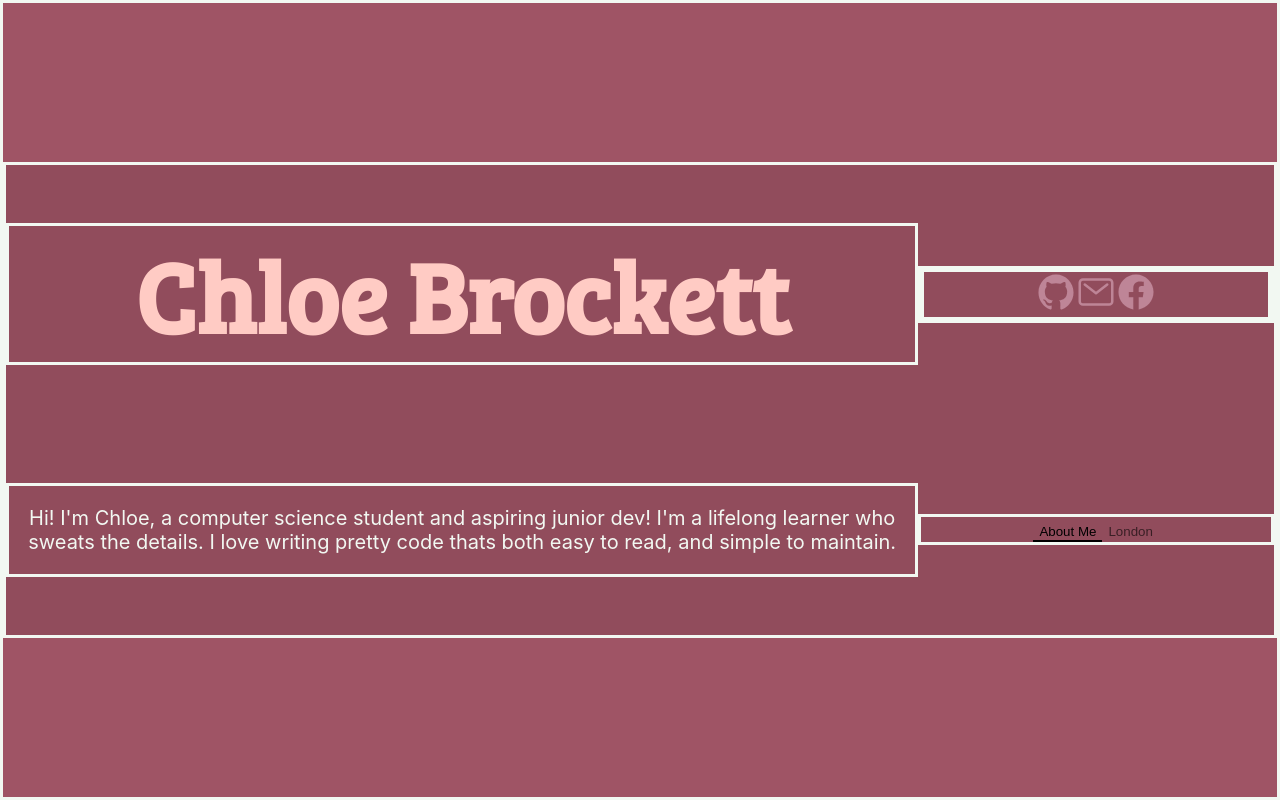
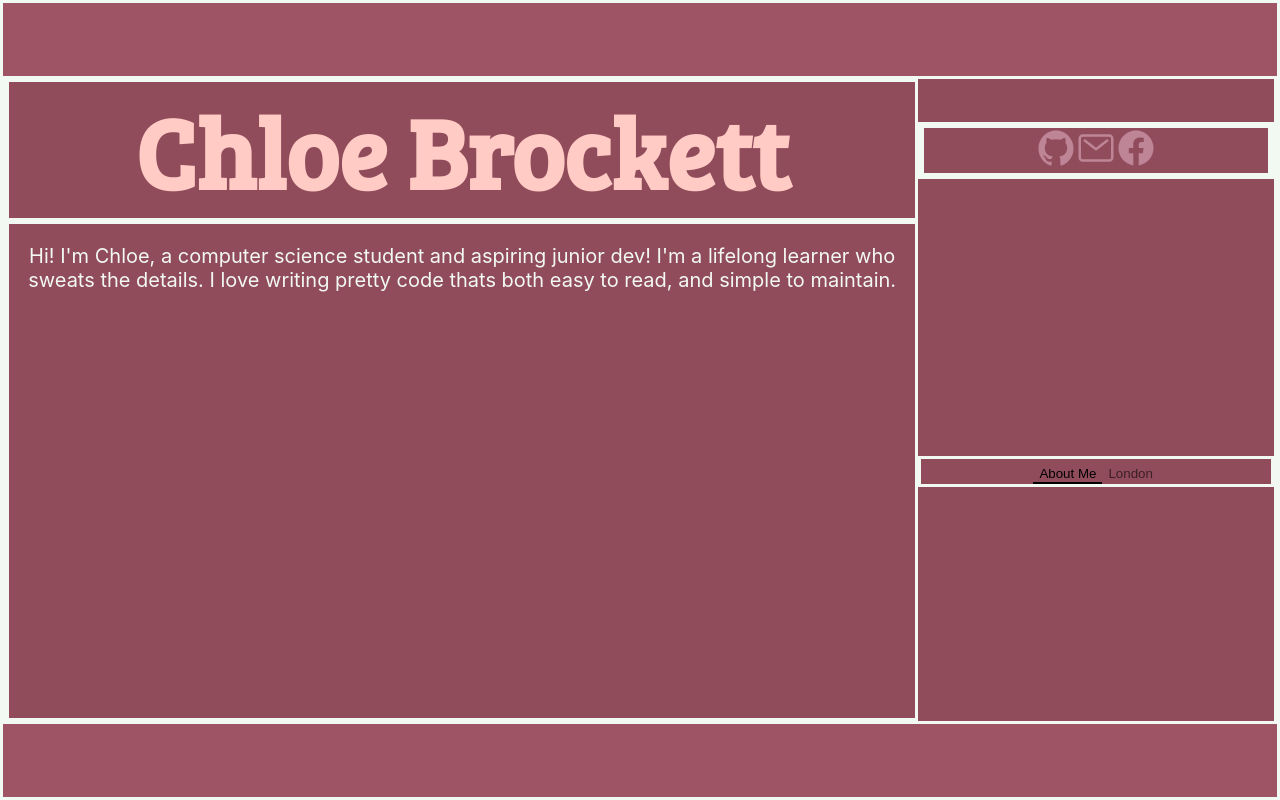
Before and after one commit to ChloeBrockett/ChloeBrockett.github.io, a React (Create React App) app: page / in a window 1280 px wide. Built offline with nearby package versions, Linux system fonts and the light colour scheme.

Commit message:
initial commit

```diff
--- a/src/pages/styles/home.css
+++ b/src/pages/styles/home.css
@@ -9,7 +9,6 @@
     height: 100vh;
     justify-content: center;
     align-items: center;
-
 }
 
 .main-container-inner{
@@ -29,6 +28,9 @@
   flex: 5 0 50%;
 }
 
+.content{
+    height: 500px;
+}
 .social-links,
 .menu {
   flex: 1 0 300px;
@@ -36,6 +38,7 @@
 .social-links-inner{
     display: flex;
     justify-content: center;
+
 }
 .social-icon{
     font-size: 4rem;
```
